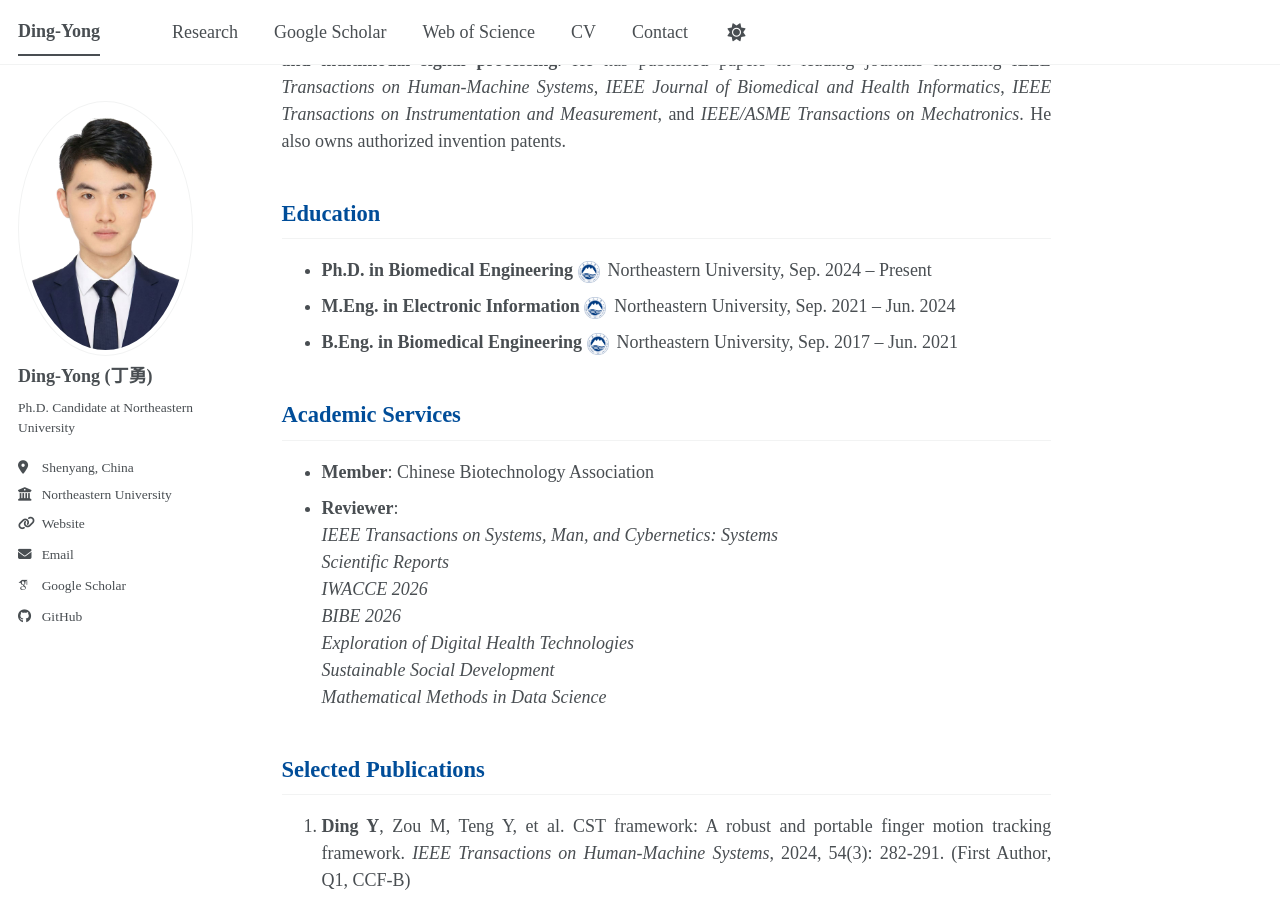
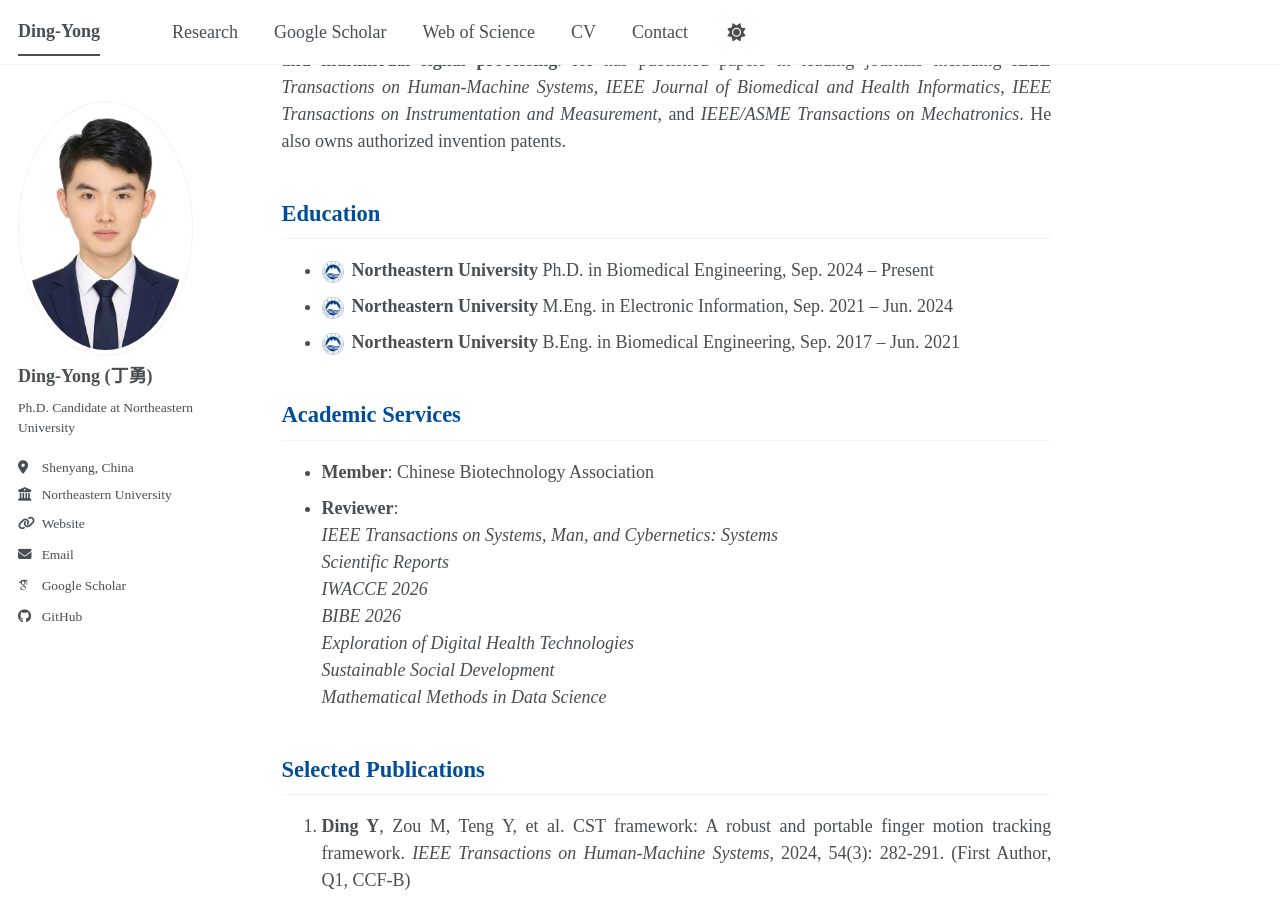
Before and after one commit to ding-yong/ding-yong.github.io, a Jekyll site: the page built from _pages/about.md, in a window 1280 px wide and 900 px high, scrolled down 323 px. Built offline with Jekyll 4.4.1, drawn with Linux system fonts in a browser that asks for light colours; some web fonts are replaced; a script bundle is joined from its source files by our own code; library files that are not in the unit come from our copies.

Commit message:
Update about.md

```diff
--- a/_pages/about.md
+++ b/_pages/about.md
@@ -12,9 +12,9 @@
 His research focuses on **embodied intelligence, smart wearable devices, human motion perception, and multimodal signal processing**. He has published papers in leading journals including *IEEE Transactions on Human-Machine Systems*, *IEEE Journal of Biomedical and Health Informatics*, *IEEE Transactions on Instrumentation and Measurement*, and *IEEE/ASME Transactions on Mechatronics*. He also owns authorized invention patents.
 
 ## Education
--  **Ph.D.  in Biomedical Engineering**  <img src="/images/neu.png" alt="NEU校徽" style="width: 22px; height: auto; vertical-align: middle; margin-right: 8px;">Northeastern University, Sep. 2024 – Present
--  **M.Eng. in Electronic Information**  <img src="/images/neu.png" alt="NEU校徽" style="width: 22px; height: auto; vertical-align: middle; margin-right: 8px;">Northeastern University, Sep. 2021 – Jun. 2024
--  **B.Eng. in Biomedical Engineering**  <img src="/images/neu.png" alt="NEU校徽" style="width: 22px; height: auto; vertical-align: middle; margin-right: 8px;">Northeastern University, Sep. 2017 – Jun. 2021
+-  <img src="/images/neu.png" alt="NEU校徽" style="width: 22px; height: auto; vertical-align: middle; margin-right: 8px;">**Northeastern University**  Ph.D. in Biomedical Engineering, Sep. 2024 – Present
+-  <img src="/images/neu.png" alt="NEU校徽" style="width: 22px; height: auto; vertical-align: middle; margin-right: 8px;">**Northeastern University**  M.Eng. in Electronic Information, Sep. 2021 – Jun. 2024
+-  <img src="/images/neu.png" alt="NEU校徽" style="width: 22px; height: auto; vertical-align: middle; margin-right: 8px;">**Northeastern University**  B.Eng. in Biomedical Engineering, Sep. 2017 – Jun. 2021
 
 ## Academic Services
 - **Member**: Chinese Biotechnology Association
```
